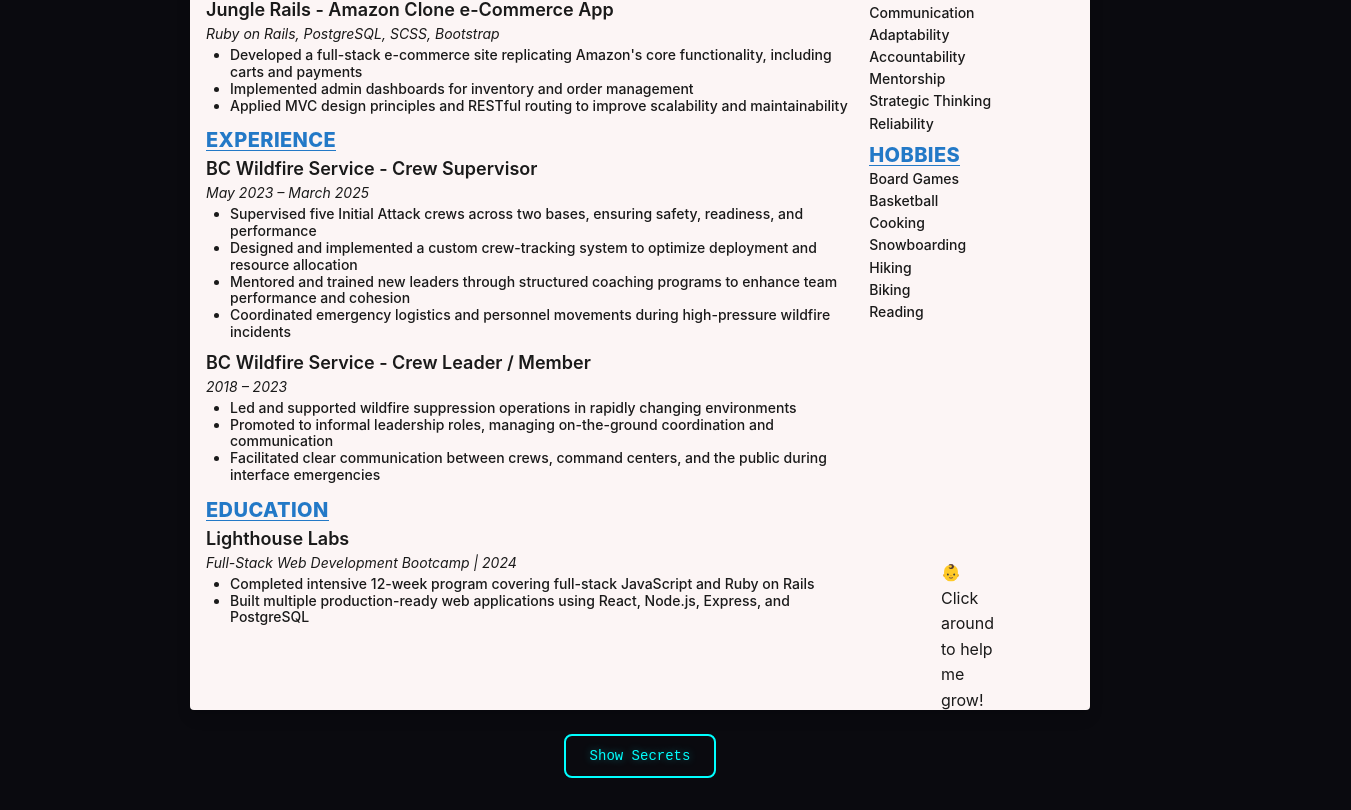
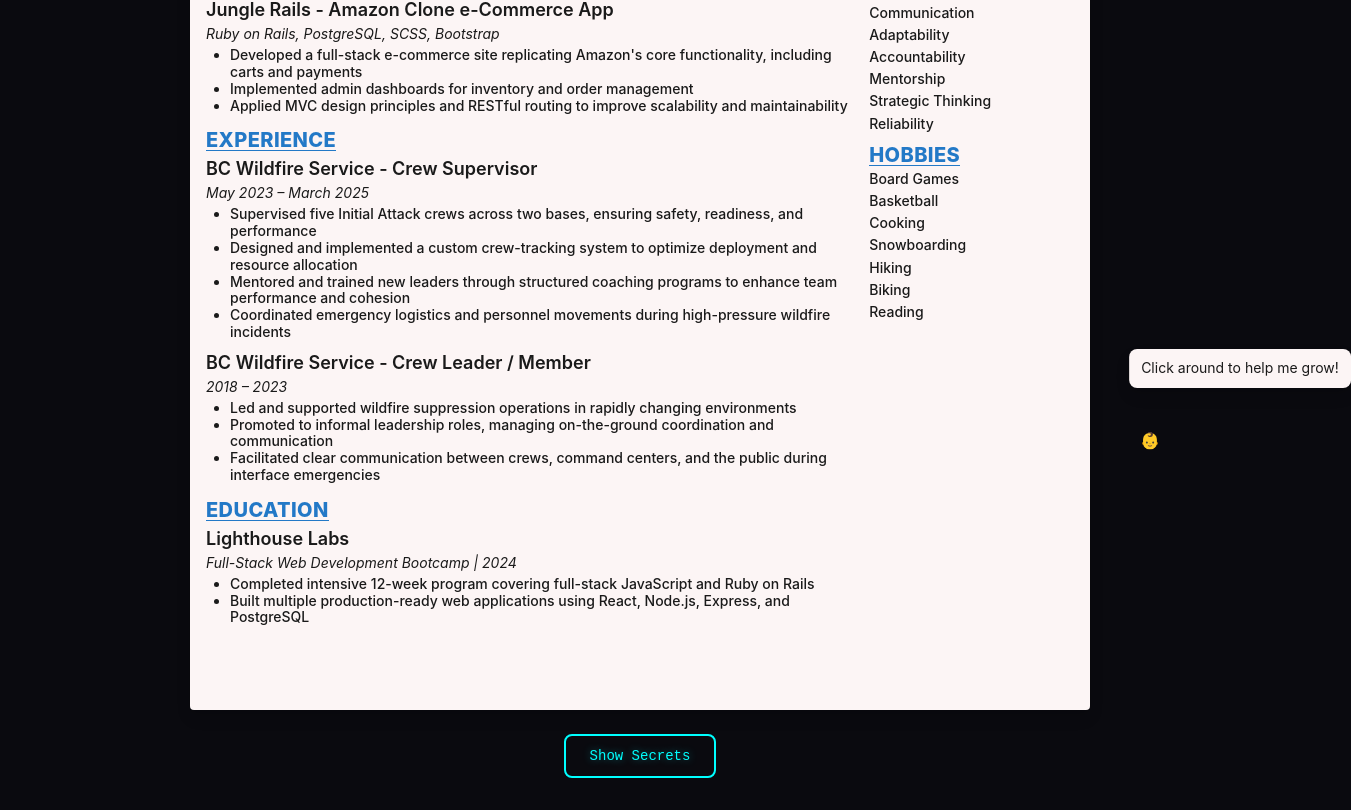
Before and after one commit to Jesse-D-Miller/webDevResume, a React (Vite) app: page / in a window 1280 px wide. Shown: the part 595-1405 px from the top of the page, 1351 px wide, since content can reach past the window. Built offline with nearby package versions, Linux system fonts and the light colour scheme.

Commit message:
added some more css to style the hero and speech bubble

```diff
--- a/src/App.css
+++ b/src/App.css
@@ -7,6 +7,7 @@
 }
 
 .sheet-container {
+  position: relative;
   perspective: 1500px;
   width: 80vw;
   max-width: 900px;
@@ -204,8 +205,29 @@
 
 /* pixel hero */
 
-.pixel-hero {
+.hero-wrapper {
   position: absolute;
-  bottom: var(--space-8);
-  right: var(--space-12);
+  bottom: 150px;
+  right: -250px;
 }
+
+.hero-sprite {
+  width: 200px;
+  height: 200px;
+  image-rendering: pixelated;
+  animation: float 3s ease-in-out infinite;
+}
+
+.hero-speech-bubble {
+  position: absolute;
+  bottom: 120%;
+  left: 50%;
+  transform: translateX(-50%);
+  background: var(--color-paper);
+  color: var(--color-ink);
+  padding: var(--space-2) var(--space-3);
+  border-radius: var(--radius-md);
+  box-shadow: var(--shadow-paper);
+  font-size: var(--text-sm);
+  white-space: nowrap;
+}
--- a/src/components/Sheet.jsx
+++ b/src/components/Sheet.jsx
@@ -52,7 +52,7 @@ function Sheet() {
         </div>
       </div>
       <button className="flip-hint" onClick={() => setIsFlipped(!isFlipped)}>{isFlipped ? "Show Resume" : "Show Secrets"}</button>
-      <div className="pixel-hero">
+      <div className="hero-wrapper">
       <PixelHero level={heroLevel} />
       </div>
     </div>
```
